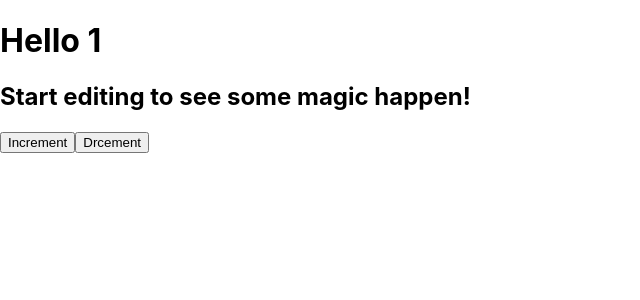
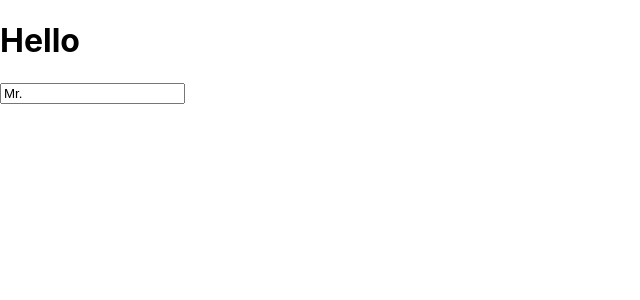
Before and after one commit to KiimDoHyun/React-Hooks, a React (Create React App) app: page / in a window 1280 px wide. Shown: the top 300 px of the page, without its empty margins (0-640 px from the left). Built offline with nearby package versions, Linux system fonts and the light colour scheme.

Commit message:
리액트 훅 useInput

```diff
--- a/src/App.js
+++ b/src/App.js
@@ -1,92 +1,51 @@
-import React, { useState } from 'react';
+import React, { useState } from "react";
 
-//함수형, 클래스형 / 리액트 훅 의 차이
+// useInput("aas") : 입력값 aas 가 initialValue로 들어가서 useState에 의해 value 가 initialValue의 값으로 변경후 리턴됨.
+const useInput = (initialValue, validator) => {
+    const [value, setValue] = useState(initialValue);
+    const onChange = (event) => {
+        const {
+            target: { value }
+        } = event;
+        let willUpdate = true;
 
-//함수형 + 리액트 훅(useState) 사용
-// const App = () => {
-//   const [count, setCount] = useState(0);
-//   const [email, setEmail] = useState("");
-//   const updateEmail = e => {
-//     const {
-//       target: { value }
-//     } = e;
-//     setEmail(value);
-//   }
-//   return (
-//     <div>
-//       <div>{count}</div>
-//       <button onClick={() => setCount(count + 1)} >Increment</button>
-//       <input placeholder="Email" value={email} onChange={updateEmail} />
-//     </div>
-//   )
-// }
+        //유효성 검사 함수
 
-/*
+        //유효성 검사 인자변수 validator 로 들어오는 값이 함수인 경우 (유효성 검사는 함수 내에서 해야 하니깐)
+        //해당 함수의 결과 true or false 를 willUpdate 에 할당.
+        //유효성이 맞는 경우 willUpdate 는 자동으로 유효성함수에 의해 true 가 되고
+        // 이는 값을 변경 함.
+        if (typeof validator === "function") {
+            willUpdate = validator(value);
+        }
 
-리액트 훅(useState) 의 기능
-첫번째는 value, 두번째는 변경 방법을 준다.
-const [count, setCount] 에서 count 가 첫번째, setCount 가 두번째에 해당.
-userState 에서 주는것은 배열 형태라서 배열 형태로 생성, 작업
-
-기존 방식대로 state를 설정하고, state 변경 함수(setState 이용)를 만들 필요 없이
-리액트 훅을 이용해서 코드가 간결화.
-
-리액트 훅이 나오기 전에 state 를 사용하려면 class 형태로 작성 해야만 했다.
-하지만 리액트 훅이 나오고 state를 함수 형태에서도 사용이 가능해 졌다.
-
-
-
-정리.
-코드 : const [count, setCount] = useState(0);
-useState 는 array를 리턴한다.
-그 array의 첫번째 요소는 value 이고 이는 0으로 시작.
-두번째 요소는 setCount
-이름은 아무거나 해도 상관 없다.(배열을 반환하기 때문에 그냥 이름만 잘 가져다가 쓰면 됨.)
-
-만약 useState 에서 첫번째 인자만 사용 하고 싶은 경우
-const item = useState(1)[0]; 이렇게 하면 됨.
-*/
-
-
-
-//리액트 훅 없는 형태 + 클래스 형태
-// class App extends React.Component {
-//   state = {
-//     count: 0
-//   };
-
-//   modify = n => {
-//     this.setState({
-//       count: n
-//     });
-//   };
-
-//   render() {
-//     const { count } = this.state;
-//     return (
-//       <div>
-//         <div>{count}</div>
-//         <button onClick={() => this.modify(count + 1)}>Increment</button>
-//       </div>
-//     );
-//   }
-// }
+        if (willUpdate) {
+            setValue(value);
+        }
+    };
+    return { value, onChange };
+};
 
 const App = () => {
-    const [item, setItem] = useState(1);
-    const incrementItem = () => setItem(item + 1);
-    const decrementItem = () => setItem(item - 1);
+    const maxLen = (value) => value.length < 10;
+    // maxLen 은 문자열의 길이가 10 이하인 경우 true 를 반환한다.
 
+    const check = (value) => !value.includes("@");
+    //check 는 @ 를 포함하면 true, 없으면 false 를 반환
+    //반대 논리를 가지기 때문에 @는 입력 할 수 없다.
+
+    //이처럼 문자열 길이 이외에도 다른 형태의 검증 함수를 이용해도 상관없다.
+    const name = useInput("Mr.", check);
+
+    //실제 작동시 유효성 검사에 의해 문자열의 길이가 10이 넘어가면
+    //더이상 입력 할 수 없다.
     return (
         <div className="App">
-            <h1>Hello {item}</h1>
-            <h2>Start editing to see some magic happen!</h2>
-            <button onClick={incrementItem}>Increment</button>
-            <button onClick={decrementItem}>Drcement</button>
+            <h1>Hello</h1>
+            {/* <input placeholder="Name" value={name.value} onChange={name.onChange}/> 아래랑 똑같음*/}
+            <input placeholder="Name" {...name} />
         </div>
     );
-}
-
-
+};
 
 export default App;
```
